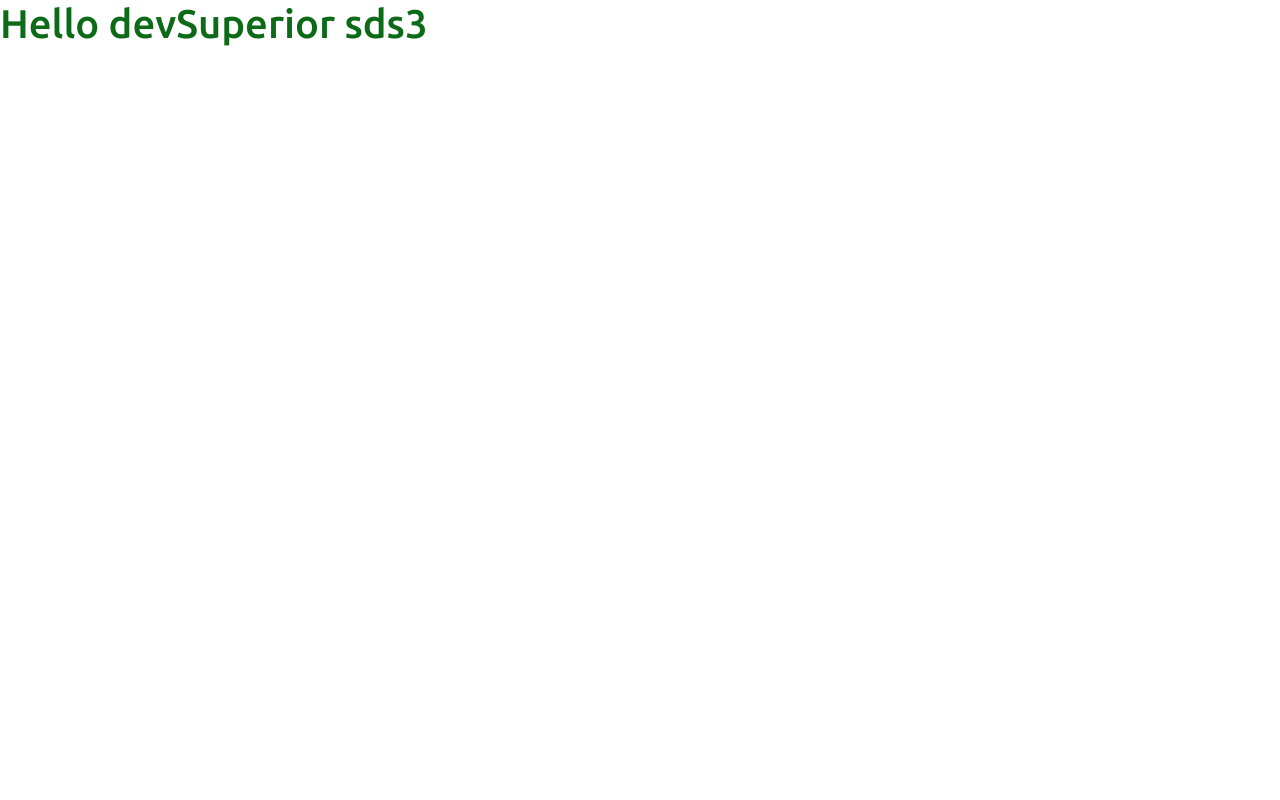
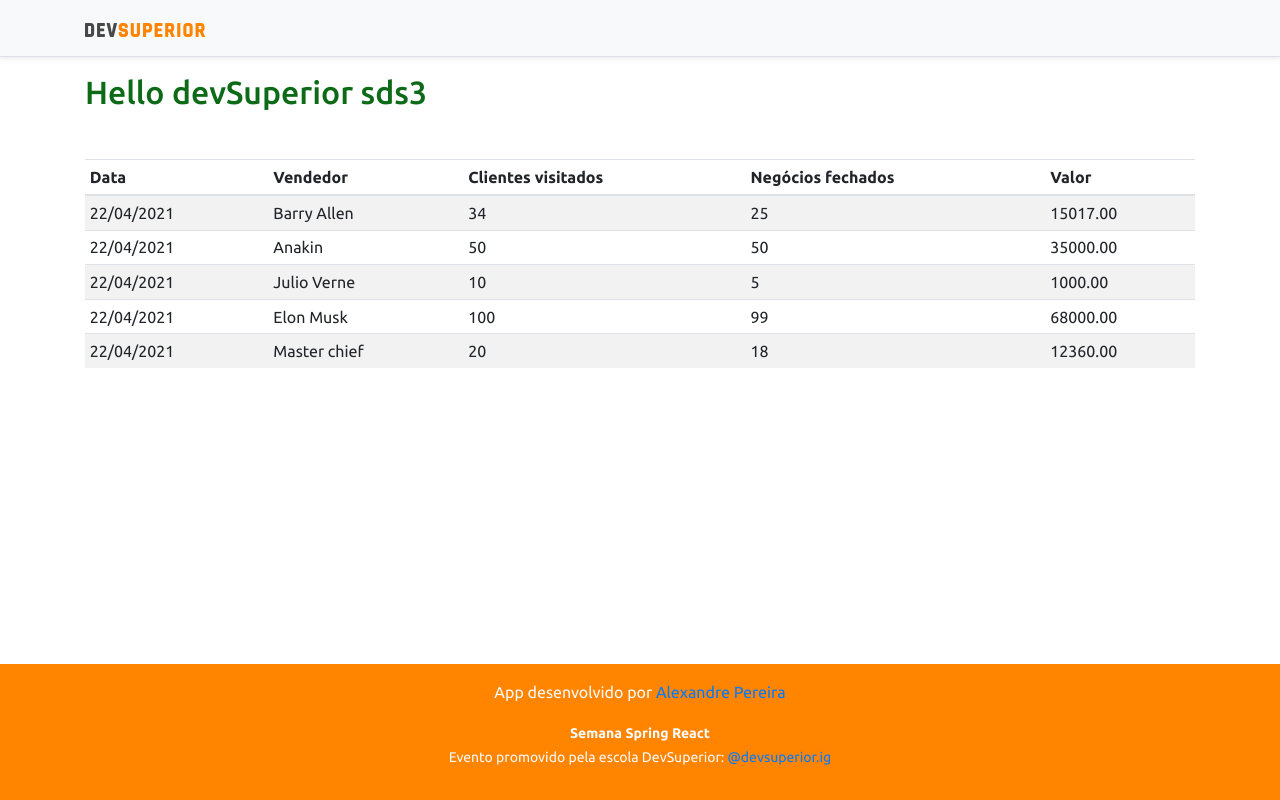
Before and after one commit to Apdo3939/sds3ChartSales, a React (Create React App) app in the folder frontend/: page / in a window 1280 px wide. Built offline with nearby package versions, Linux system fonts and the light colour scheme.

Commit message:
Add Basic statics components

```diff
--- a/frontend/src/App.tsx
+++ b/frontend/src/App.tsx
@@ -1,10 +1,20 @@
-import React from 'react';
+import DataTable from 'components/dataTable';
+import Footer from 'components/footer';
+import NavBar from 'components/navBar';
 
 function App() {
   return (
-    <div className="App">
-      <h1 className="text-primary">Hello devSuperior sds3</h1>
-    </div>
+    <>
+      <NavBar />
+      <div className="App">
+        <h2
+          className="text-primary container mb-5">
+          Hello devSuperior sds3
+        </h2>
+        <DataTable />
+      </div>
+      <Footer />
+    </>
   );
 }
 
--- /dev/null
+++ b/frontend/src/components/dataTable/index.tsx
@@ -0,0 +1,57 @@
+
+const DataTable = () => {
+    return (
+        <div className="table-responsive container">
+            <table className="table table-striped table-sm">
+                <thead>
+                    <tr>
+                        <th>Data</th>
+                        <th>Vendedor</th>
+                        <th>Clientes visitados</th>
+                        <th>Negócios fechados</th>
+                        <th>Valor</th>
+                    </tr>
+                </thead>
+                <tbody>
+                    <tr>
+                        <td>22/04/2021</td>
+                        <td>Barry Allen</td>
+                        <td>34</td>
+                        <td>25</td>
+                        <td>15017.00</td>
+                    </tr>
+                    <tr>
+                        <td>22/04/2021</td>
+                        <td>Anakin</td>
+                        <td>50</td>
+                        <td>50</td>
+                        <td>35000.00</td>
+                    </tr>
+                    <tr>
+                        <td>22/04/2021</td>
+                        <td>Julio Verne</td>
+                        <td>10</td>
+                        <td>5</td>
+                        <td>1000.00</td>
+                    </tr>
+                    <tr>
+                        <td>22/04/2021</td>
+                        <td>Elon Musk</td>
+                        <td>100</td>
+                        <td>99</td>
+                        <td>68000.00</td>
+                    </tr>
+                    <tr>
+                        <td>22/04/2021</td>
+                        <td>Master chief</td>
+                        <td>20</td>
+                        <td>18</td>
+                        <td>12360.00</td>
+                    </tr>
+                </tbody>
+            </table>
+        </div>
+    );
+}
+
+export default DataTable;
--- /dev/null
+++ b/frontend/src/components/footer/index.tsx
@@ -0,0 +1,16 @@
+
+const Footer = () => {
+    return (
+        <footer className="footer mt-auto py-3 bg-primary">
+            <div className="container">
+                <p className="text-light">App desenvolvido por   <a href="https://github.com/apdo3939" target="_blank" rel="noreferrer">Alexandre Pereira
+                </a>
+                </p>
+                <p className="text-light"><small><strong>Semana Spring React</strong><br />
+                Evento promovido pela escola DevSuperior: <a href="https://instagram.com/devsuperior.ig" target="_blank" rel="noreferrer">@devsuperior.ig</a></small></p>
+            </div>
+        </footer>
+    );
+}
+
+export default Footer;
--- /dev/null
+++ b/frontend/src/components/navBar/index.tsx
@@ -0,0 +1,16 @@
+import ImgDsDark from 'assets/images/ds_dark.svg';
+
+const NavBar = () => {
+    return (
+        <div className="d-flex flex-column flex-md-row align-items-center p-3 px-md-4 mb-3 bg-light border-bottom shadow-sm">
+            <div className="container">
+                <nav className="my-2 my-md-0 mr-md-3">
+                    <img src={ImgDsDark} alt="DevSuperior" width="120" />
+                </nav>
+            </div>
+        </div>
+
+    );
+}
+
+export default NavBar;
```
Also changed, not shown: frontend/src/assets/images/ds_dark.svg (added).
